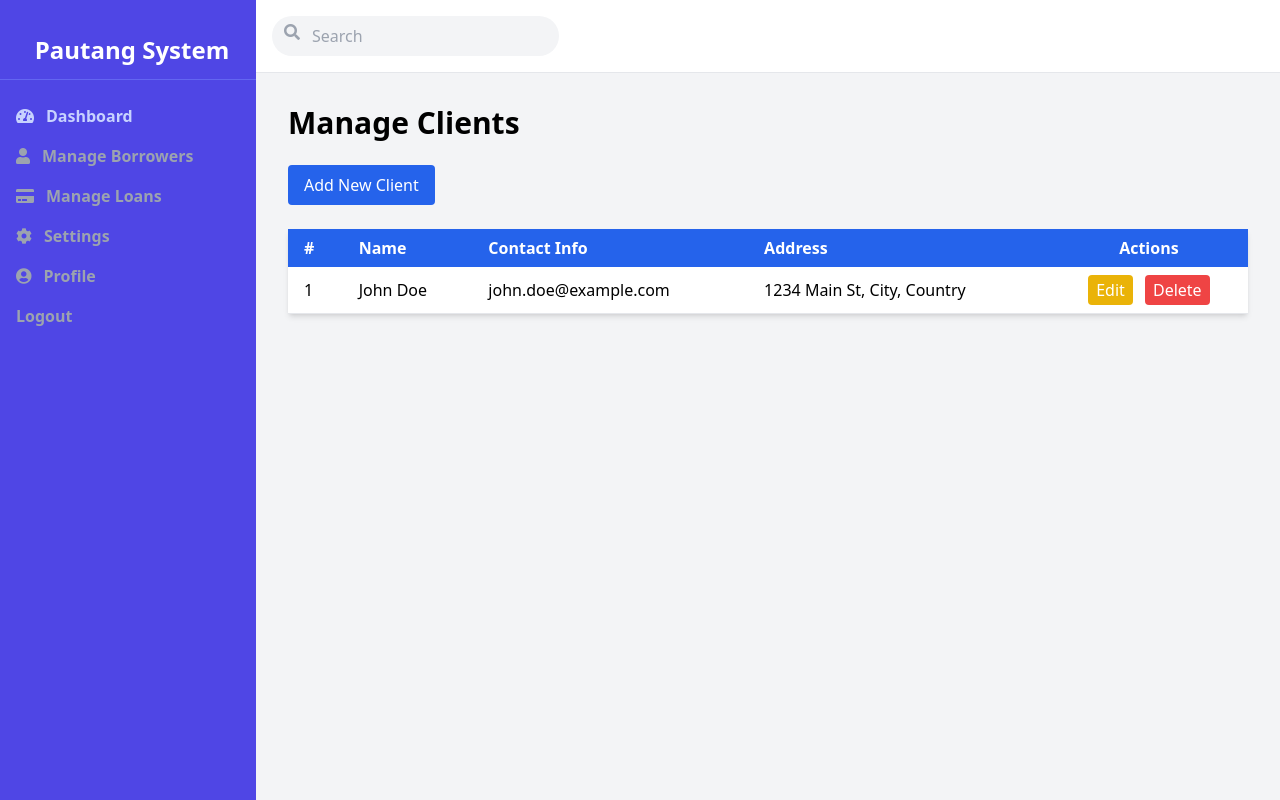
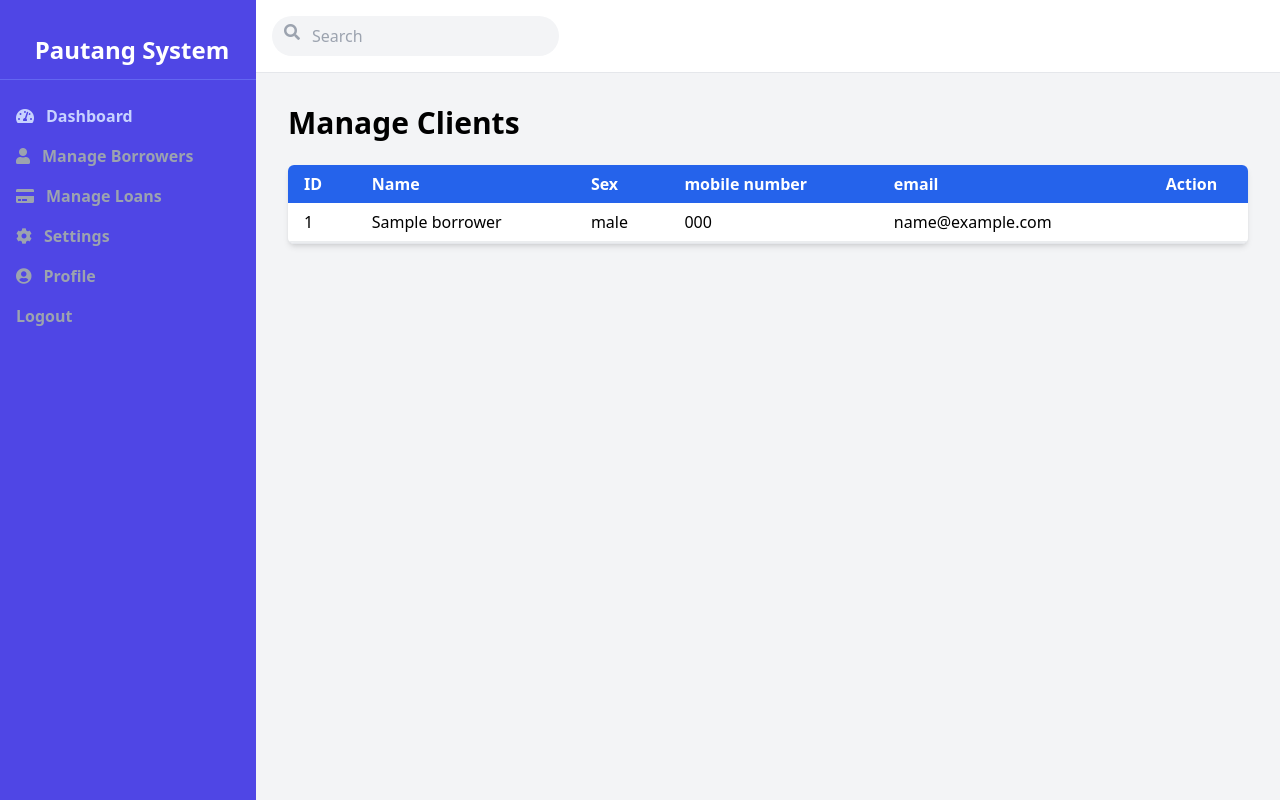
Before and after one commit to joshuadaliva/im-project2, a PHP site: page /manage_borrowers.php in a window 1280 px wide. Run offline with PHP 8.4, Linux system fonts and the light colour scheme; tables that the repository leaves empty hold one stand-in row (values such as "Sample post"); some libraries are stand-ins or nearby versions.

Commit message:
fixed width tAble

```diff
--- a/manage_borrowers.php
+++ b/manage_borrowers.php
@@ -16,7 +16,7 @@
 <body class="bg-gray-100 font-sans antialiased">
   <div class="flex h-screen">
     <?php include_once("./components/sidebar.php"); ?>
-    <div class="flex-1 flex flex-col">
+    <div class="flex-1 flex flex-col max-w-full">
       <header class="flex items-center justify-between bg-white p-4 border-b border-gray-200">
         <div class="flex items-center">
           <button id="sidebarToggle" class="text-gray-500 focus:outline-none lg:hidden">
@@ -31,24 +31,40 @@
       </header>
       <div class="flex-1 p-4 sm:p-8">
         <h1 class="text-3xl font-bold mb-6">Manage Clients</h1>
-
-        <button class="bg-blue-600 text-white px-4 py-2 rounded mb-6" id="addClientBtn">
-          Add New Client
-        </button>
-
-        <div class="overflow-x-auto shadow-md border-b border-gray-200 mb-8">
+        <div class="overflow-x-auto shadow-md rounded-md border-b border-gray-200 mb-8 overflow-y-auto">
           <table class="min-w-full bg-white">
             <thead class="bg-blue-600 text-white">
               <tr>
-                <th class="px-4 py-2 text-left">#</th>
+                <th class="px-4 py-2 text-left">ID</th>
                 <th class="px-4 py-2 text-left">Name</th>
-                <th class="px-4 py-2 text-left">Contact Info</th>
-                <th class="px-4 py-2 text-left">Address</th>
-                <th class="px-4 py-2 text-center">Actions</th>
+                <th class="px-4 py-2 text-left">Sex</th>
+                <th class="px-4 py-2 text-left">mobile number</th>
+                <th class="px-4 py-2 text-left">email</th>
+                <th class="px-4 py-2 text-center">Action</th>
               </tr>
             </thead>
             <tbody>
-              <tr>
+              <?php
+
+                require_once("./database/config.php");
+                $stmt = $conn -> prepare("SELECT * FROM borrowers");
+                $stmt -> execute();
+                $result = $stmt -> get_result();
+                if($result -> num_rows > 0){
+                  while($row = $result -> fetch_assoc()){
+                    echo "<tr class='border-b-2 border-gray-400/20'>";
+                    echo "<td class='px-4 py-2 max-w-xs overflow-hidden text-ellipsis'>". htmlspecialchars($row["borrower_id"]) . "</td>";
+                    echo "<td class='px-4 py-2 max-w-xs overflow-hidden text-ellipsis'>". htmlspecialchars($row["name"]) . "</td>";
+                    echo "<td class='px-4 py-2 max-w-xs overflow-hidden text-ellipsis'>". htmlspecialchars($row["sex"]) . "</td>";
+                    echo "<td class='px-4 py-2 max-w-xs overflow-hidden text-ellipsis'>". htmlspecialchars($row["mobile_number"]) . "</td>";
+                    echo "<td class='px-4 py-2 max-w-xs overflow-hidden text-ellipsis'>". htmlspecialchars($row["email"]) . "</td>";
+                  }
+                }
+
+
+
+              ?>
+              <!-- <tr>
                 <td class="px-4 py-2">1</td>
                 <td class="px-4 py-2">John Doe</td>
                 <td class="px-4 py-2">john.doe@example.com</td>
@@ -57,7 +73,7 @@
                   <button class="bg-yellow-500 text-white px-2 py-1 rounded">Edit</button>
                   <button class="bg-red-500 text-white px-2 py-1 rounded ml-2">Delete</button>
                 </td>
-              </tr>
+              </tr> -->
             </tbody>
           </table>
         </div>
```
